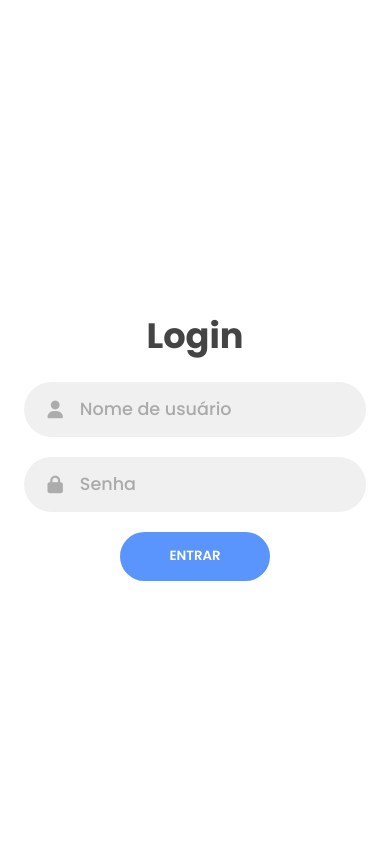
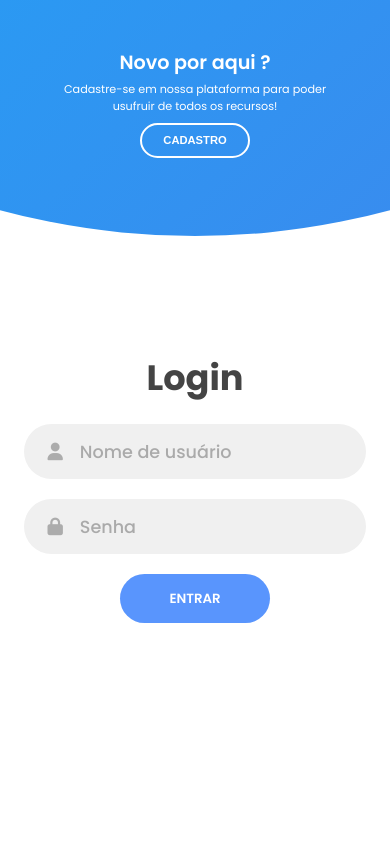
Before and after one commit to gabrields03/ParaSaberMais, a PHP site: page /cadastro/index.php in a window 390 px wide. Run offline with PHP 8.4, Linux system fonts and the light colour scheme; some libraries are stand-ins or nearby versions.

Commit message:
Update interface das páginas de login e cadastro

```diff
--- a/src/pages/cadastro/index.php
+++ b/src/pages/cadastro/index.php
@@ -1,5 +1,5 @@
 <!DOCTYPE html>
-<html lang="en">
+<html lang="pt-br">
   <head>
     <meta charset="UTF-8" />
     <meta name="viewport" content="width=device-width, initial-scale=1.0" />
--- a/src/pages/login/index.php
+++ b/src/pages/login/index.php
@@ -1,5 +1,5 @@
 <!DOCTYPE html>
-<html lang="en">
+<html lang="pt-br">
   <head>
     <meta charset="UTF-8" />
     <meta name="viewport" content="width=device-width, initial-scale=1.0" />
--- a/src/pages/login/style.css
+++ b/src/pages/login/style.css
@@ -142,7 +142,7 @@
   top: -10%;
   right: 48%;
   transform: translateY(-50%);
-  background-image: linear-gradient(-45deg, #4481eb 0%, 100%);
+  background-image: linear-gradient(-45deg, #4481eb 0%, #04befe 100%);
   transition: 1.8s ease-in-out;
   border-radius: 50%;
   z-index: 6;
@@ -208,7 +208,7 @@
   }
   .signin-signup {
     width: 100%;
-    top: 70%;
+    top: 75%;
     transform: translate(-50%, -100%);
     transition: 1s 0.8s ease-in-out;
   }
```
